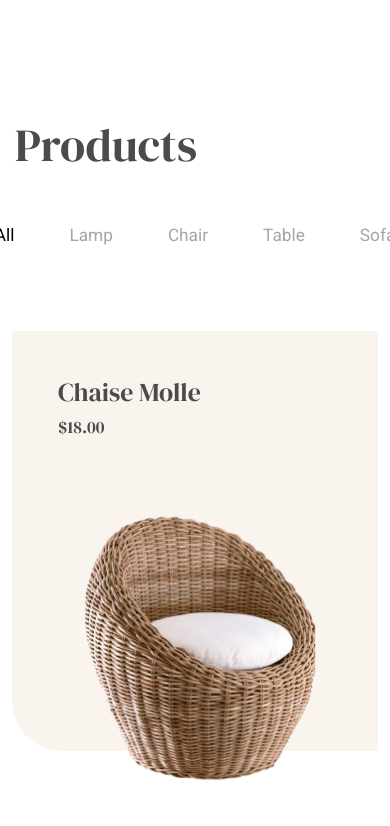
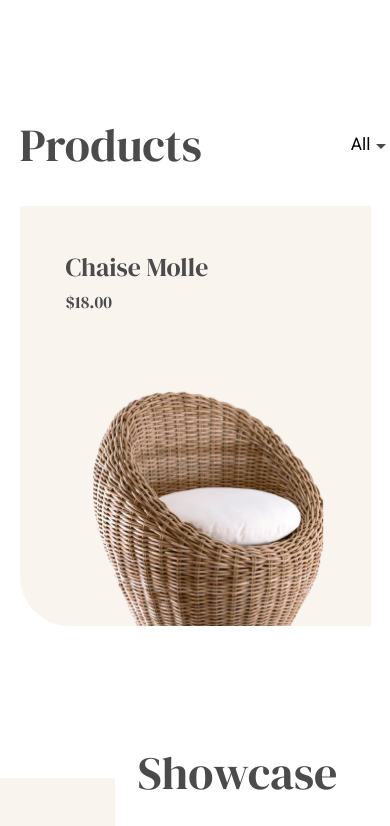
Before and after one commit to rafalstrozyk/designYouBuild-3, a website: page index.html in a window 390 px wide. Shown: the part 857-1683 px from the top of the page. Drawn offline with Linux system fonts and the light colour scheme.

Commit message:
secton products responsive

```diff
--- a/index.html
+++ b/index.html
@@ -56,14 +56,16 @@
     </header>
     <main class="f f-center">
       <section class="products">
+        <div class="products-container">
           <h2>Products</h2>
           <ul class="products-menu f f-center">
-          <li><button class="btn-selected">All</button></li>
+            <li class="arrow"><button class="btn-selected">All</button></li>
             <li><button class="btn-unselect">Lamp</button></li>
             <li><button class="btn-unselect">Chair</button></li>
             <li><button class="btn-unselect">Table</button></li>
             <li><button class="btn-unselect">Sofa</button></li>
           </ul>
+        </div>
         <ul class="products-list f f-center f-wrap">
           <li>
             <div class="card f">
--- a/sass/components/_products.scss
+++ b/sass/components/_products.scss
@@ -8,4 +8,47 @@
   &-list {
     gap: 129px 67px;
   }
+
+  @media only screen and (max-width: 800px) {
+    width: 100%;
+    &-list {
+      max-width: 100vw;
+      overflow: hidden;
+      flex-wrap: nowrap;
+      justify-content: flex-start;
+    }
+
+    &-menu {
+      column-gap: 0;
+      margin: 0;
+
+      .arrow {
+        position: relative;
+        &::after {
+          content: '';
+          z-index: 10;
+          position: absolute;
+          top: 50%;
+          left: 25px;
+          width: 0;
+          height: 0;
+          border-style: solid;
+          border-width: 5px 5px 0 5px;
+          border-color: var(--text-color-one) transparent transparent
+            transparent;
+        }
+      }
+
+      & > *:not(:first-child) {
+        display: none;
+      }
+    }
+
+    &-container {
+      margin-bottom: 30px;
+      display: flex;
+      justify-content: space-between;
+      align-items: center;
+    }
+  }
 }
```
Also changed, not shown: index.css. Lines whose indentation alone changed are shown as unchanged.
